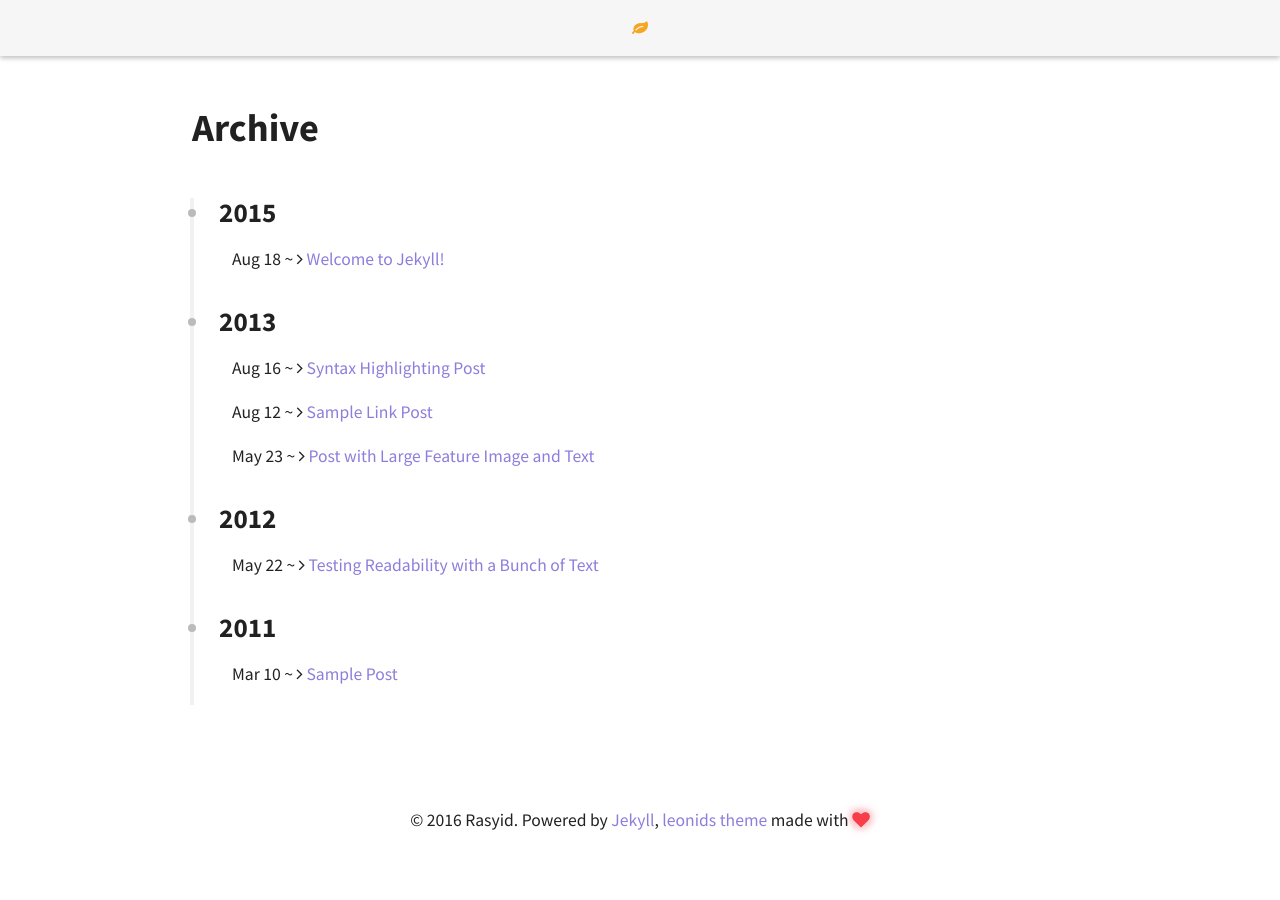
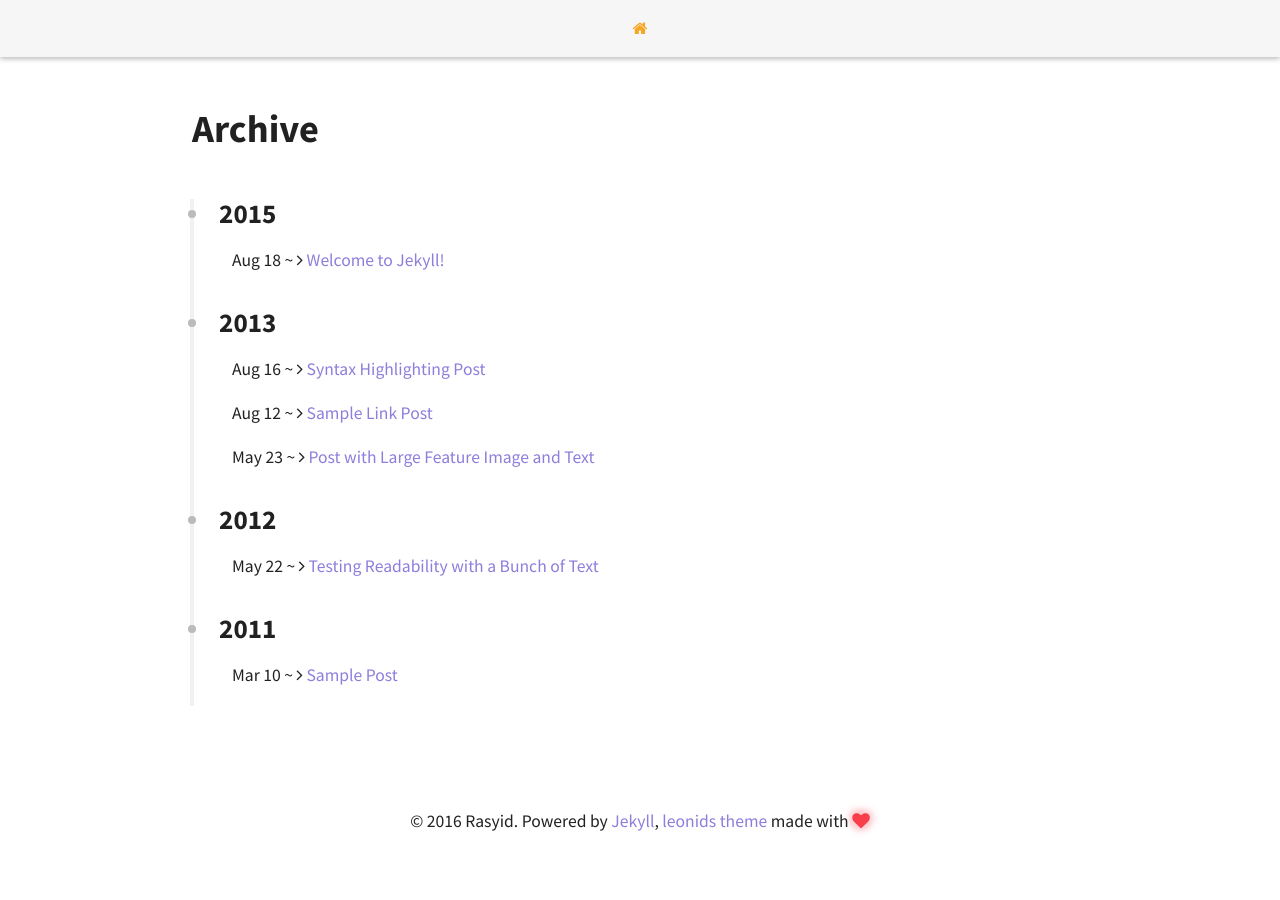
Before and after one commit to dalimunthe/dalimunthe.github.ion, a Jekyll site: the page built from archive.html, in a window 1280 px wide. Built offline with Jekyll 4.4.1, drawn with Linux system fonts in a browser that asks for light colours.

Commit message:
upgrade fontawesome

```diff
--- a/_includes/nav.html
+++ b/_includes/nav.html
@@ -5,7 +5,7 @@
         {% if page.previous %}
         <a href="{{ site.url }}{{ page.previous.url }}" title="{{ page.previous.title }}">
           <div class="post-nav-btn">
-            <div class="post-nav-text"><span class="danger-text-color"><i class="fa fa-angle-left"></i> ~ </span><span class="hidden-md primary-text-color">{{ page.previous.title }}</span></div>
+            <div class="post-nav-text"><span class="danger-text-color"><i class="fa fa-angle-double-left"></i> ~ </span><span class="hidden-md primary-text-color">{{ page.previous.title }}</span></div>
           </div>
         </a>
         {% endif %}
@@ -14,7 +14,7 @@
     <div class="col s2">
       <a href="{{ site.url }}/">
         <div class="leonids-icon">
-          <i class="fa fa-leaf"></i>
+          <i class="fa fa-home"></i>
         </div>
       </a>
     </div>
@@ -23,7 +23,7 @@
         {% if page.next %}
         <a href="{{ site.url }}{{ page.next.url }}" title="{{ page.previous.title }}">
           <div class="post-nav-btn">
-            <div class="post-nav-text"><span class="hidden-md primary-text-color">{{ page.next.title }}</span><span class="success-text-color"> ~ <i class="fa fa-angle-right"></i></span></div>
+            <div class="post-nav-text"><span class="hidden-md primary-text-color">{{ page.next.title }}</span><span class="success-text-color"> ~ <i class="fa fa-angle-double-right"></i></span></div>
           </div>
         </a>
         {% endif %}
```
Also changed, not shown: css/font-awesome.min.css, fonts/FontAwesome.otf, fonts/fontawesome-webfont.ttf, fonts/fontawesome-webfont.woff, fonts/fontawesome-webfont.woff2, 2 other files.
